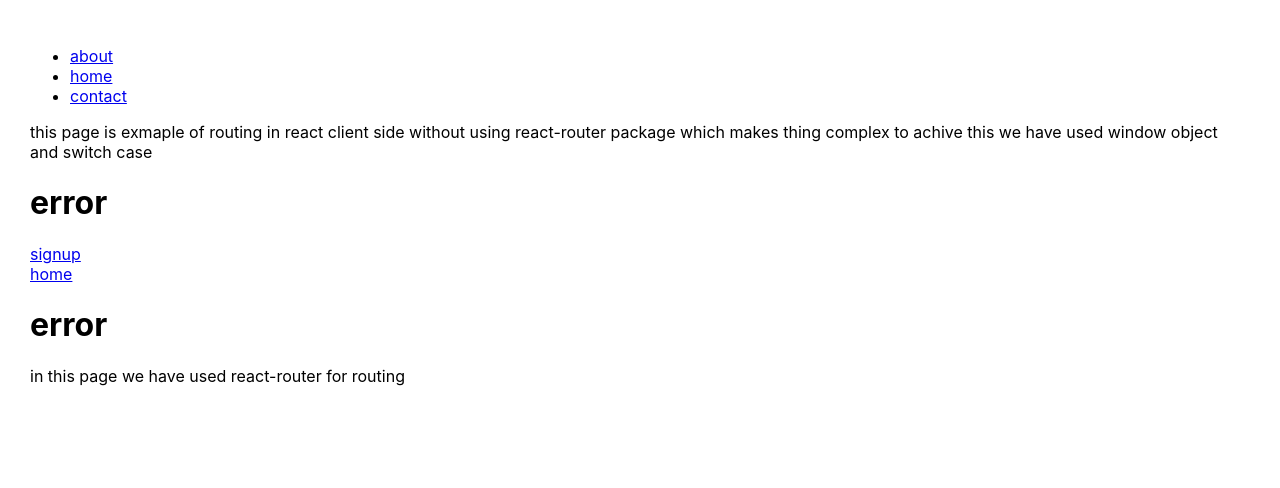
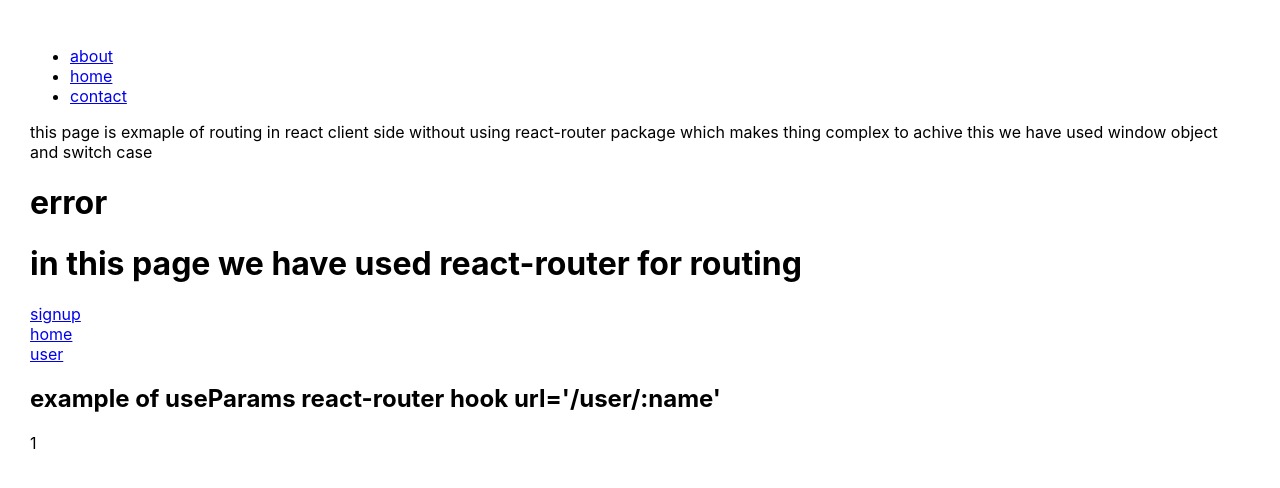
Before and after one commit to Nitishkumar922001/React-practice, a React (Create React App) app in the folder routing/: page /user/1 in a window 1280 px wide. Shown: the top 488 px of the page. Built offline with nearby package versions, Linux system fonts and the light colour scheme.

Commit message:
useParams hook done

```diff
--- a/routing/src/Nav.js
+++ b/routing/src/Nav.js
@@ -7,7 +7,8 @@
     <Link to='/signup'>signup</Link>
     <br></br>
     <Link to='/home'>home</Link>
-
+    <br/>
+    <Link to='/user/yashmonkey'>user</Link>
     </>)
 }
 export default Nav1;
--- a/routing/src/RoutingWithReactRouter.js
+++ b/routing/src/RoutingWithReactRouter.js
@@ -1,19 +1,24 @@
-import {BrowserRouter,Routes,Route,Link} from 'react-router-dom'
+import {BrowserRouter,Routes,Route} from 'react-router-dom'
 import Nav1 from './Nav.js';
+import UserParamsHook from './UserParamsHook.js';
 function RoutingWithReactRouter()
 {
 return(
     <div>
 
         <BrowserRouter>
+        <h1>in this page we have used react-router for routing</h1>
        <Nav1></Nav1>
+
             <Routes>
                 <Route path='/signup' element={<h1>signup</h1>}></Route>
                 <Route path='/home' element={<h1>home</h1>}/>
+                <Route path='/user/:name' element={<UserParamsHook/>}/>
                 <Route path='/*' element={<h1>error</h1>}/>
+
             </Routes>
         </BrowserRouter>
-        <p>in this page we have used react-router for routing</p>
+
     </div>
 )
 }
--- /dev/null
+++ b/routing/src/UserParamsHook.js
@@ -0,0 +1,14 @@
+import { useParams } from "react-router-dom";
+
+function UserParamsHook()
+{
+    const param=useParams();
+    const {name}=param;
+    return(<>
+        <h2>example of useParams react-router hook url='/user/:name'</h2>
+        <p>
+
+        {name}</p>
+    </>)
+}
+export default UserParamsHook;
```
